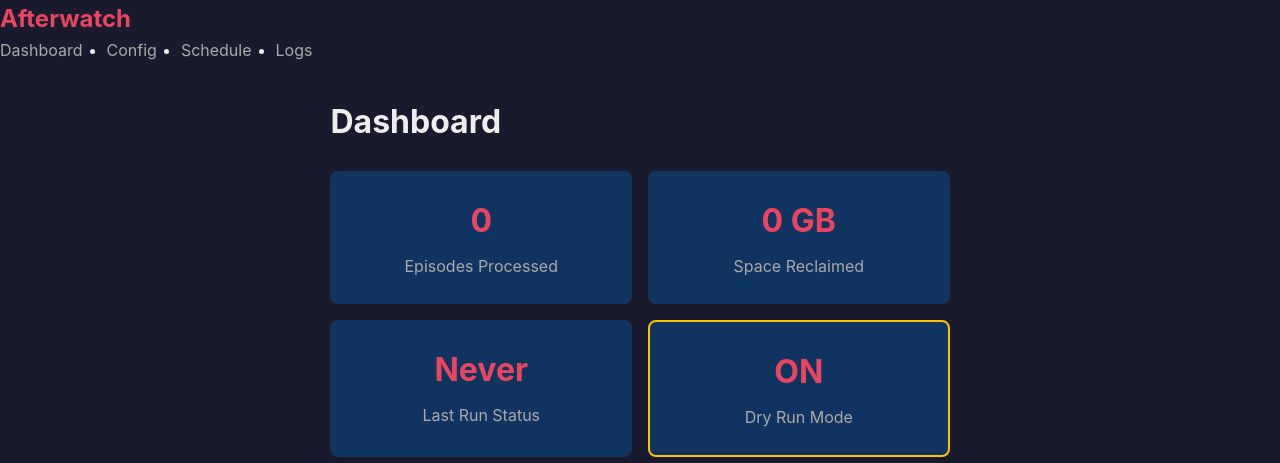
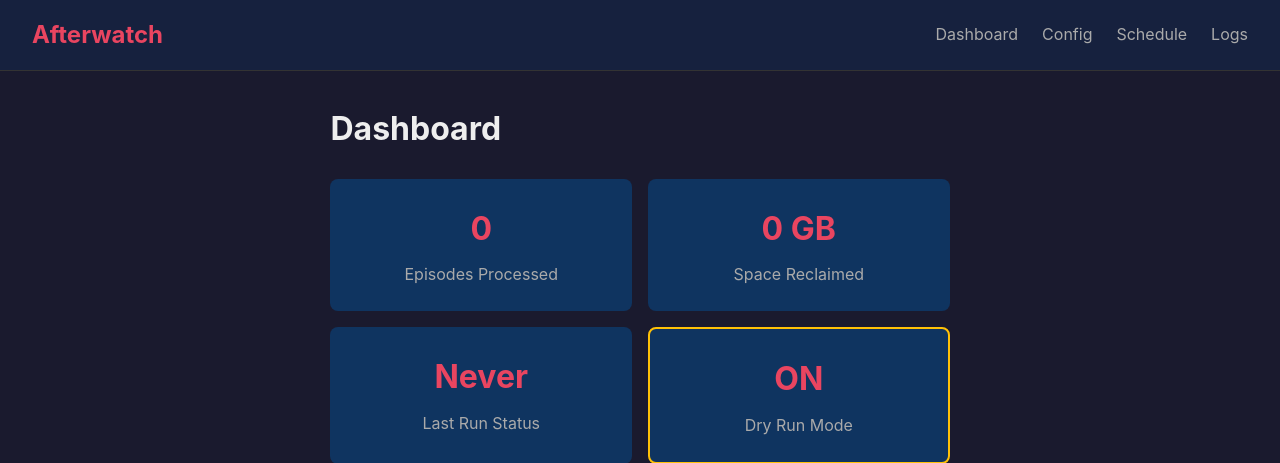
Before and after one commit to richiecoy/afterwatch, a FastAPI app: page / in a window 1280 px wide. Shown: the top 463 px of the page. Run offline with FastAPI, Linux system fonts and the light colour scheme; data that the repository does not hold is empty; parts of the project's set-up code (start-up, migrations or seed data) failed here and were passed over.

Commit message:
Update base.html

```diff
--- a/app/templates/base.html
+++ b/app/templates/base.html
@@ -8,16 +8,16 @@
     <script defer src="https://cdn.jsdelivr.net/npm/alpinejs@3.x.x/dist/cdn.min.js"></script>
 </head>
 <body>
-    <nav class="main-nav">
+    <nav class="navbar">
         <div class="nav-brand">
             <a href="/">Afterwatch</a>
         </div>
-        <ul class="nav-links">
-            <li><a href="/">Dashboard</a></li>
-            <li><a href="/config/">Config</a></li>
-            <li><a href="/schedule/">Schedule</a></li>
-            <li><a href="/logs/">Logs</a></li>
-        </ul>
+        <div class="nav-links">
+            <a href="/" class="nav-link">Dashboard</a>
+            <a href="/config/" class="nav-link">Config</a>
+            <a href="/schedule/" class="nav-link">Schedule</a>
+            <a href="/logs/" class="nav-link">Logs</a>
+        </div>
     </nav>
 
     <main class="container">
```
